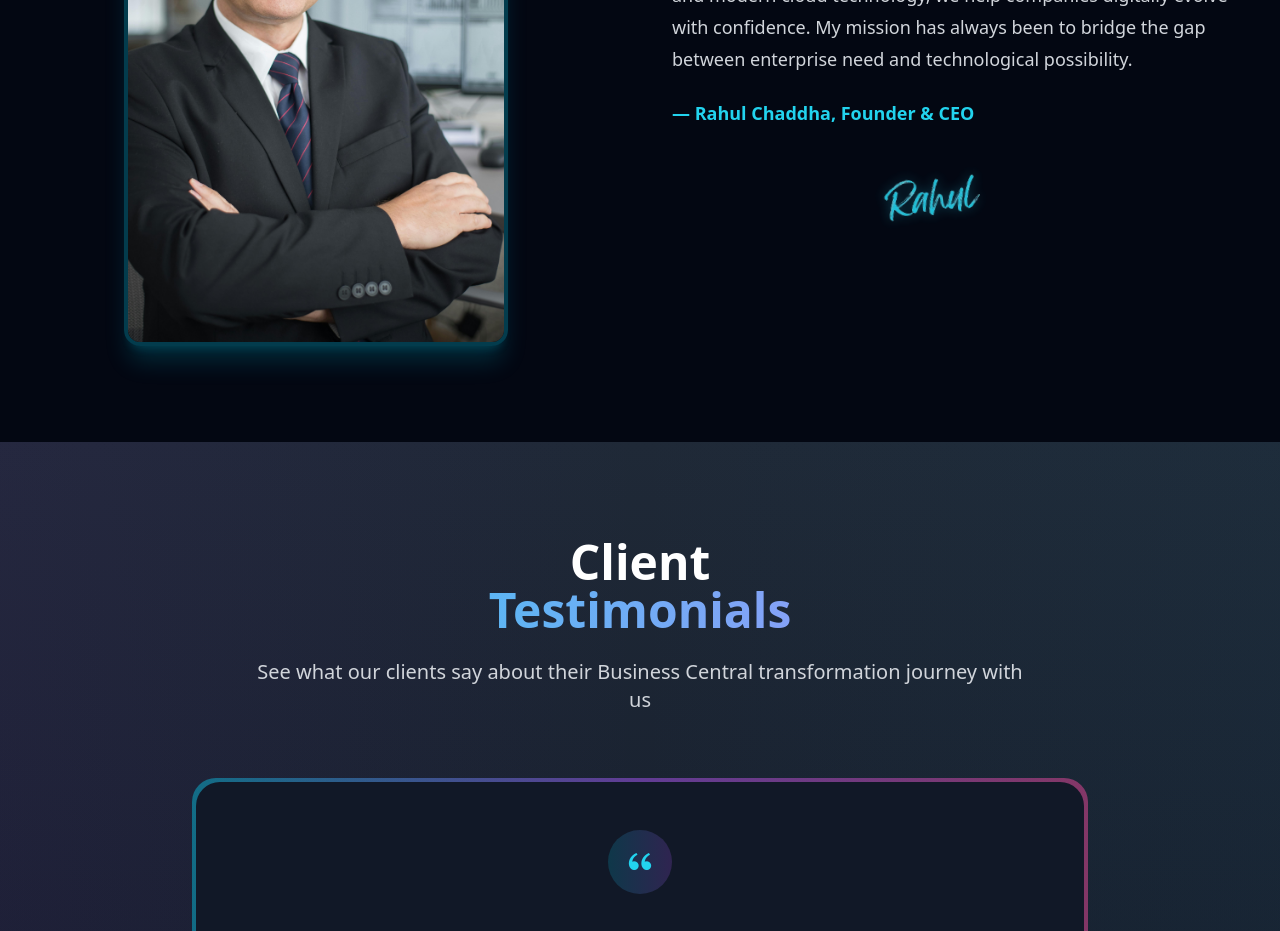
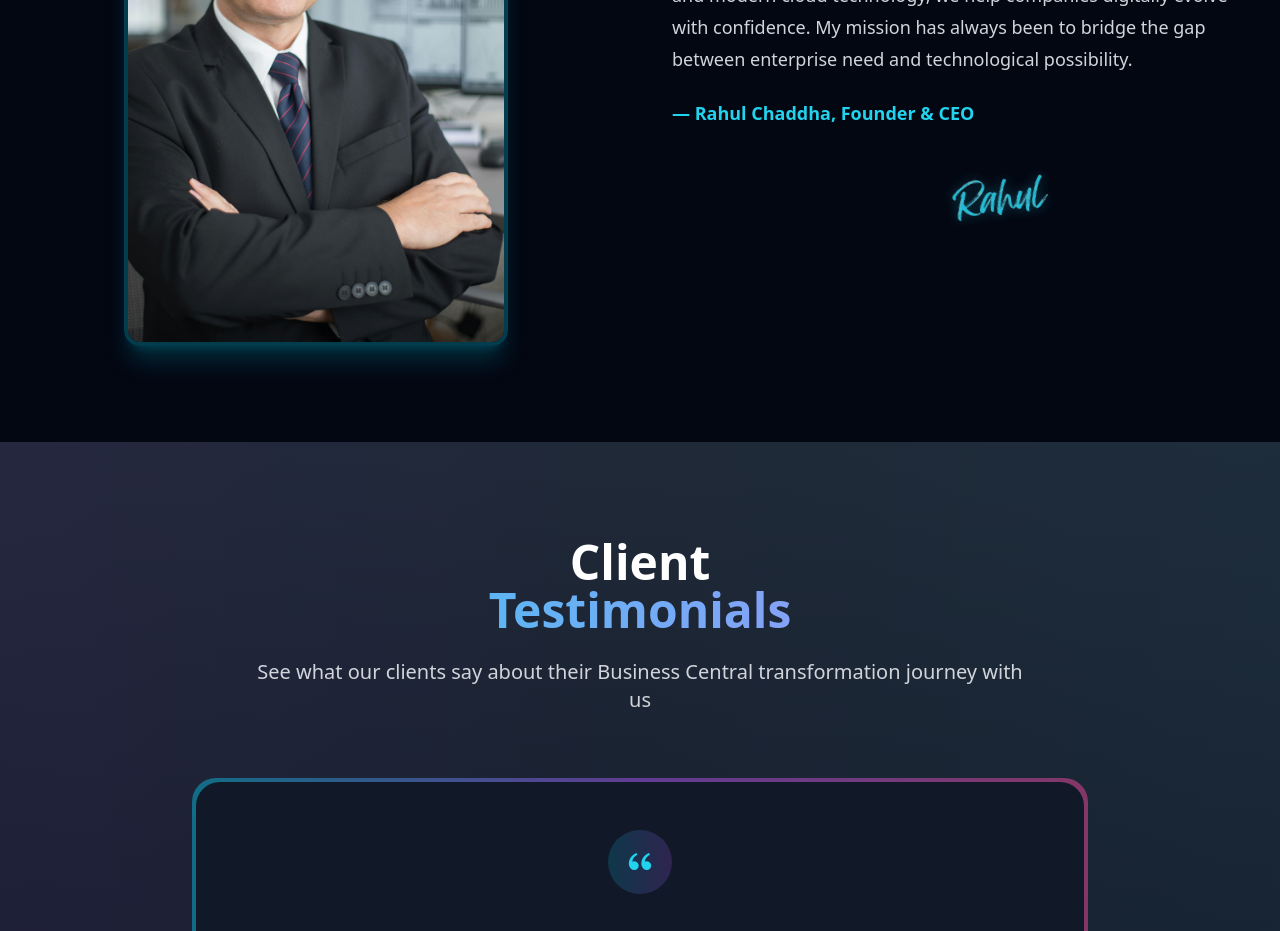
Before and after one commit to CSNET-OF-RAHUL/upscale-solution-website, a Next.js app in the folder Upscale_Dev/: page / in a window 1280 px wide. Shown: the part 4820-5751 px from the top of the page. Built offline with nearby package versions, Linux system fonts and the light colour scheme.

Commit message:
Update page.tsx

```diff
--- a/Upscale_Dev/app/page.tsx
+++ b/Upscale_Dev/app/page.tsx
@@ -46,7 +46,7 @@
       </p>
 
       {/* Floating Signature */}
-      <div className="mt-2 flex justify-start">
+      <div className="mt-2 flex justify-end">
         <img
           src="/sign.png" // Transparent PNG of your signature
           alt="Rahul Signature"
```
